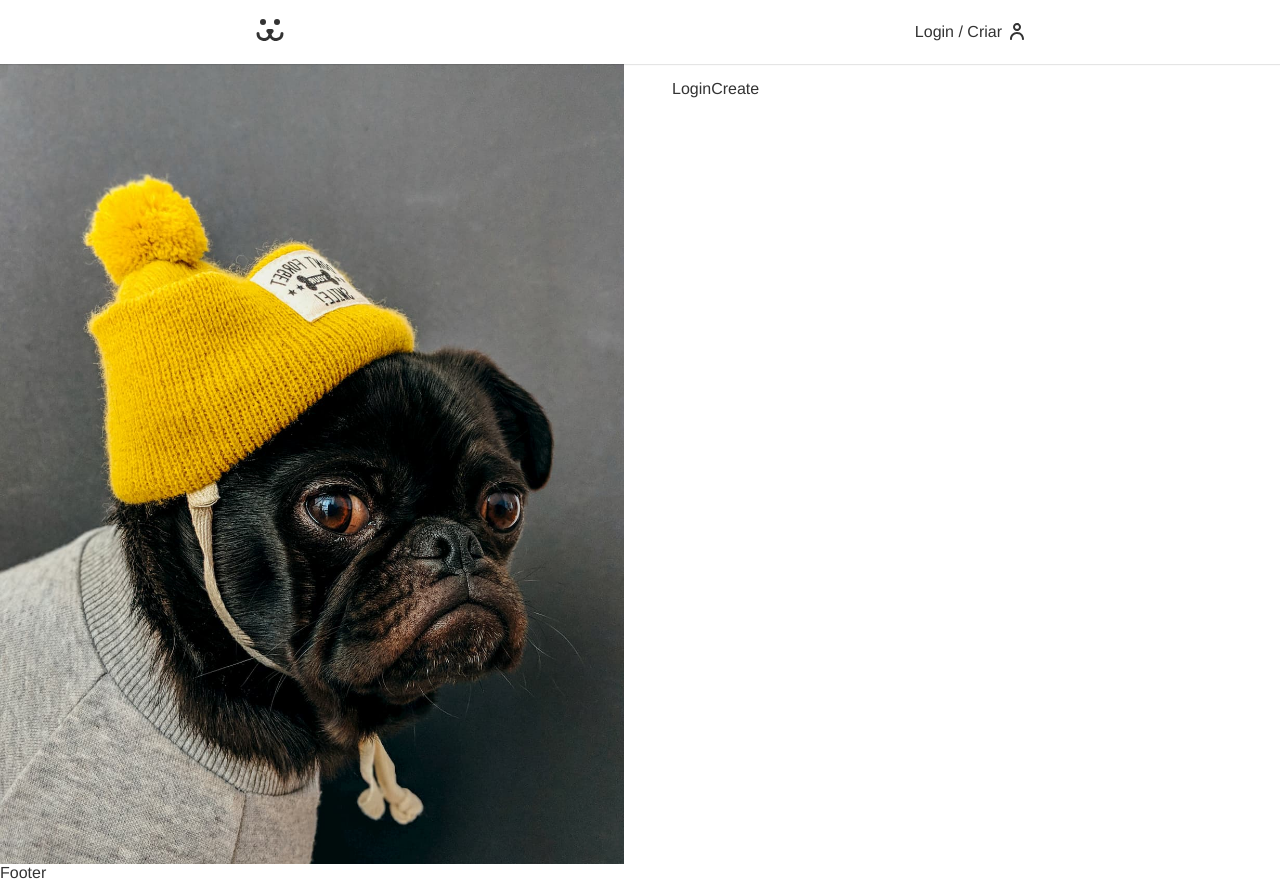
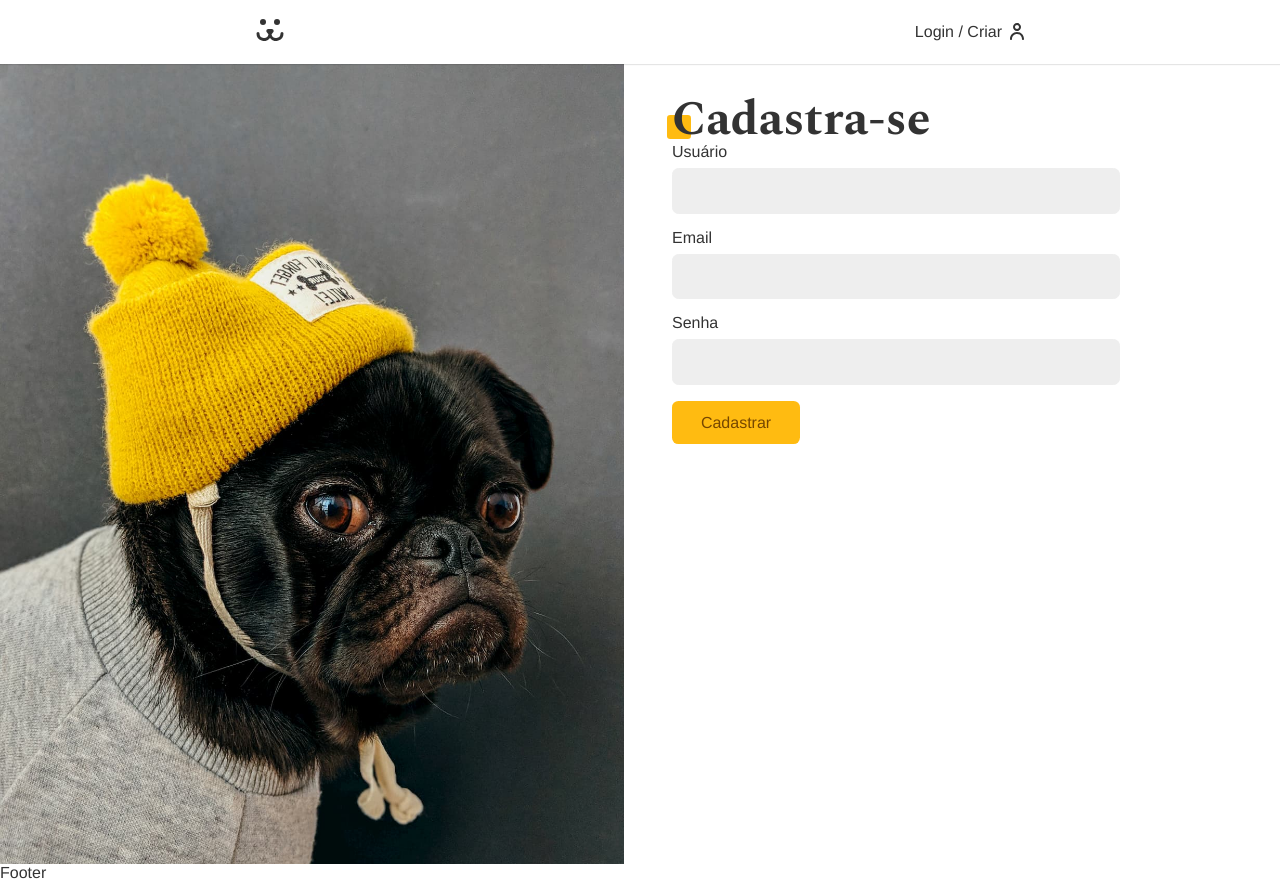
Before and after one commit to leandrorodrigues00/dogs, a React (Create React App) app: page /login/criar in a window 1280 px wide. Built offline with nearby package versions, Linux system fonts and the light colour scheme.

Commit message:
Telas login feitas

```diff
--- a/src/Components/Login/LoginCreate.js
+++ b/src/Components/Login/LoginCreate.js
@@ -1,7 +1,40 @@
 import React from "react";
+import Input from "../Forms/Input";
+import Button from "../Forms/Button";
+import useForm from "../../Hooks/useForm";
+import { USER_POST } from "../../api";
+import { UserContext } from "../../UserContext";
 
 const LoginCreate = () => {
-  return <div>LoginCreate</div>;
+  const username = useForm();
+  const email = useForm("email");
+  const password = useForm();
+
+  const { userLogin } = React.useContext(UserContext);
+
+  async function handleSubmit(event) {
+    event.preventDefault();
+    const { url, options } = USER_POST({
+      username: username.value,
+      email: email.value,
+      password: password.value,
+    });
+    const response = await fetch(url, options);
+    if (response.ok) userLogin(username.value, password.value);
+  }
+  return (
+    <section className="animeLeft">
+      <h1 className="title">Cadastra-se</h1>
+      <form onSubmit={handleSubmit}>
+        <Input label="Usuário" type="text" name="username" {...username} />
+        <Input label="Email" type="email" name="email" {...email} />
+
+        <Input label="Senha" type="password" name="password" {...password} />
+
+        <Button>Cadastrar</Button>
+      </form>
+    </section>
+  );
 };
 
 export default LoginCreate;
--- a/src/api.js
+++ b/src/api.js
@@ -35,3 +35,16 @@ export function USER_GET(token) {
     },
   };
 }
+
+export function USER_POST(body) {
+  return {
+    url: API_URL + "/api/user",
+    options: {
+      method: "post",
+      headers: {
+        "Content-Type": "application/json",
+      },
+      body: JSON.stringify(body),
+    },
+  };
+}
```
